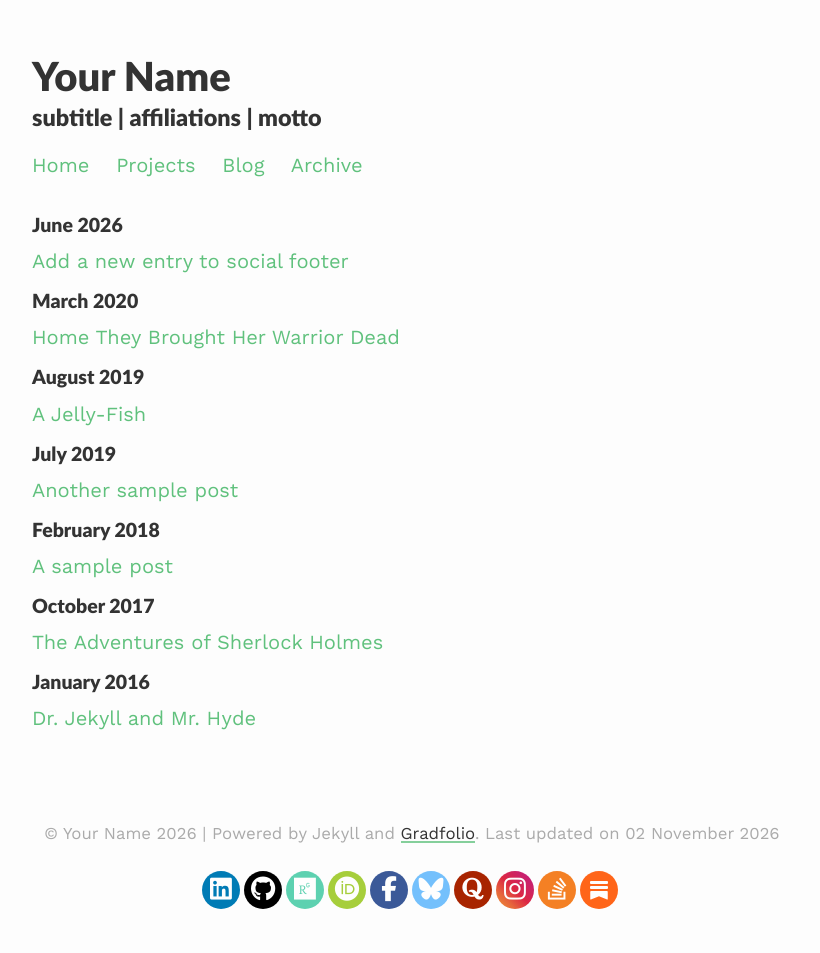
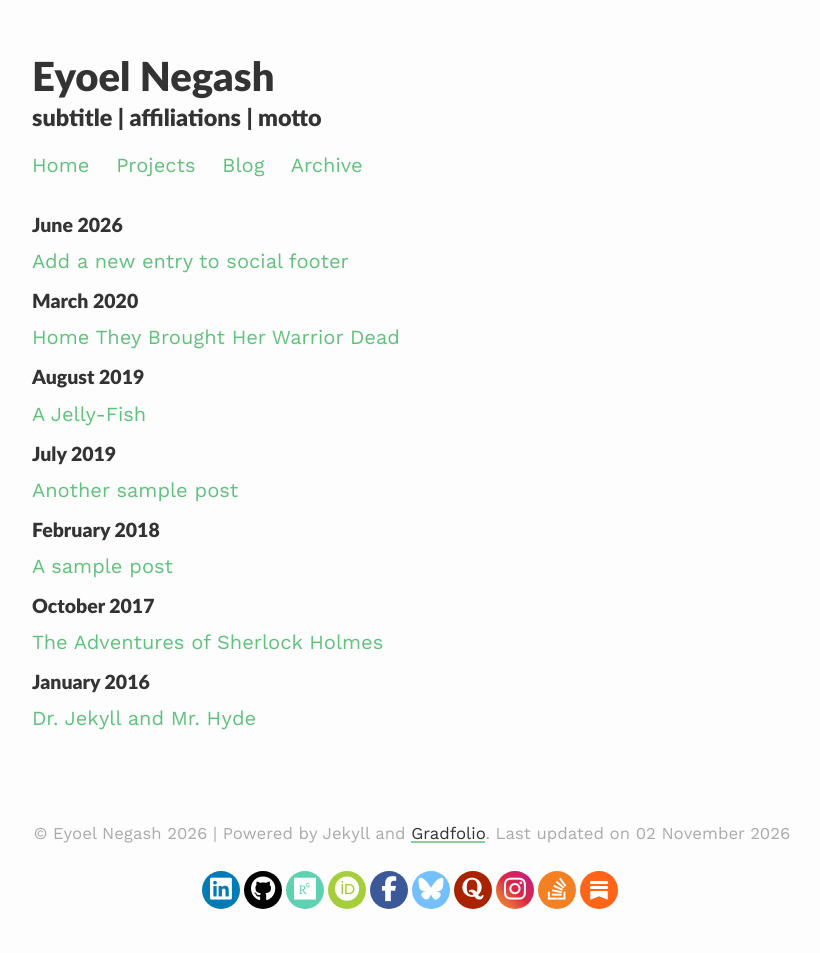
Before and after one commit to eyoelynegash/eyoelynegash.github.io, a Jekyll site: the page built from archive.html, in a window 1280 px wide. Shown: the whole page, without its empty margins (228-1048 px from the left). Built offline with Jekyll 4.4.1, drawn with Linux system fonts in a browser that asks for light colours.

Commit message:
Update site title to 'Eyoel Negash'

```diff
--- a/_config.yml
+++ b/_config.yml
@@ -1,6 +1,6 @@
 ### your site title here
 
-title: Your Name
+title: Eyoel Negash
 description: subtitle | affiliations | motto
 
 baseurl: /gradfolio #name of GitHub repository
```
